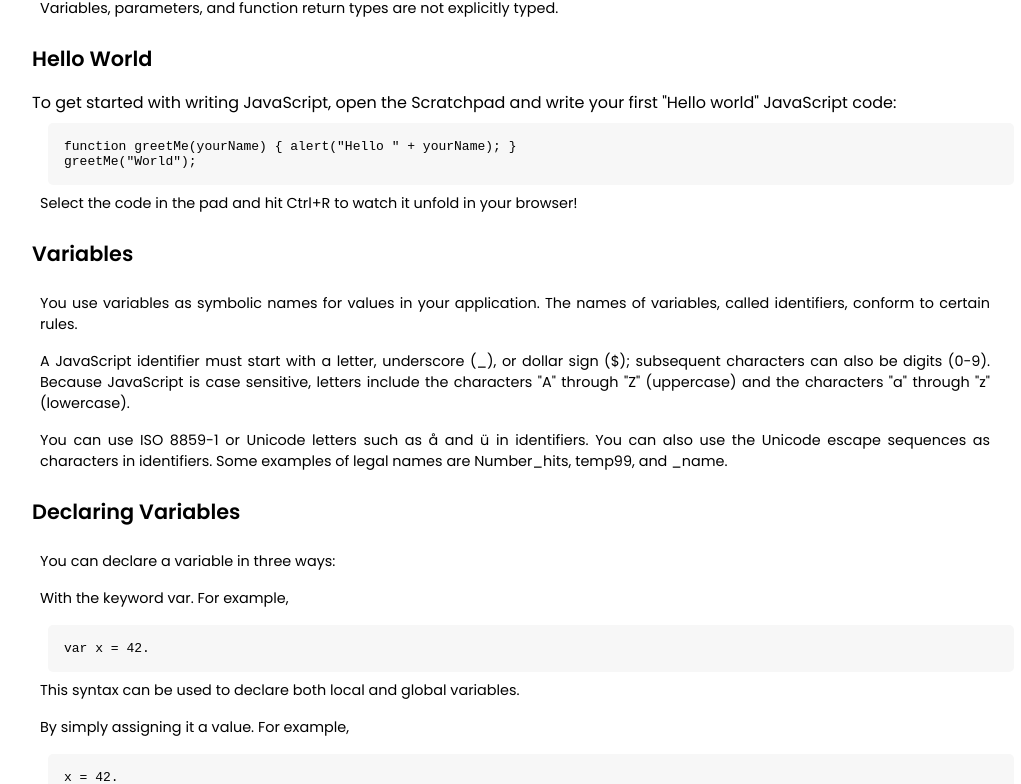
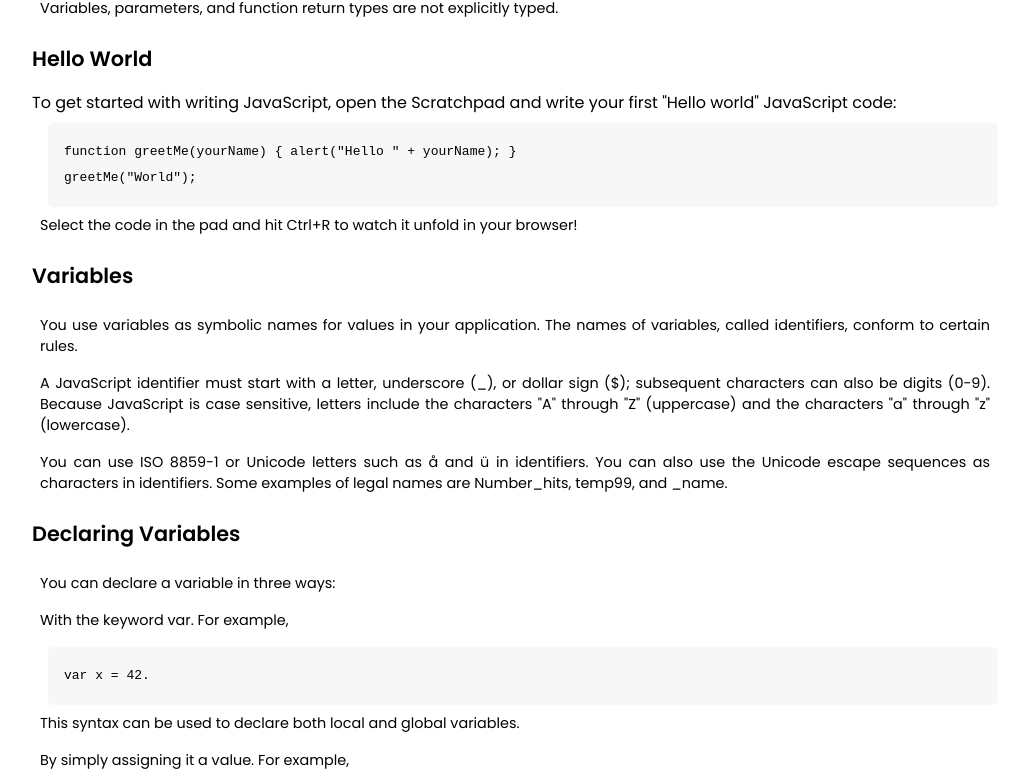
Before and after one commit to ABChapagain/Technical-Documentation-Page, a plain HTML site: page index.html in a window 1280 px wide. Shown: the part 958-1742 px from the top of the page, without its empty margins (250-1271 px from the left). Drawn offline with Linux system fonts and the light colour scheme.

Commit message:
Add files via upload

```diff
--- a/css/style.css
+++ b/css/style.css
@@ -25,11 +25,11 @@ a, p, li {
 
 code {
     background: #F7F7F7;
-    width: 100%;
     padding: 1rem;
     margin: .5rem 0 0 1rem;
     border-radius: 5px;
     display: block;
+    line-height: 2;
 }
 
 header {
```
